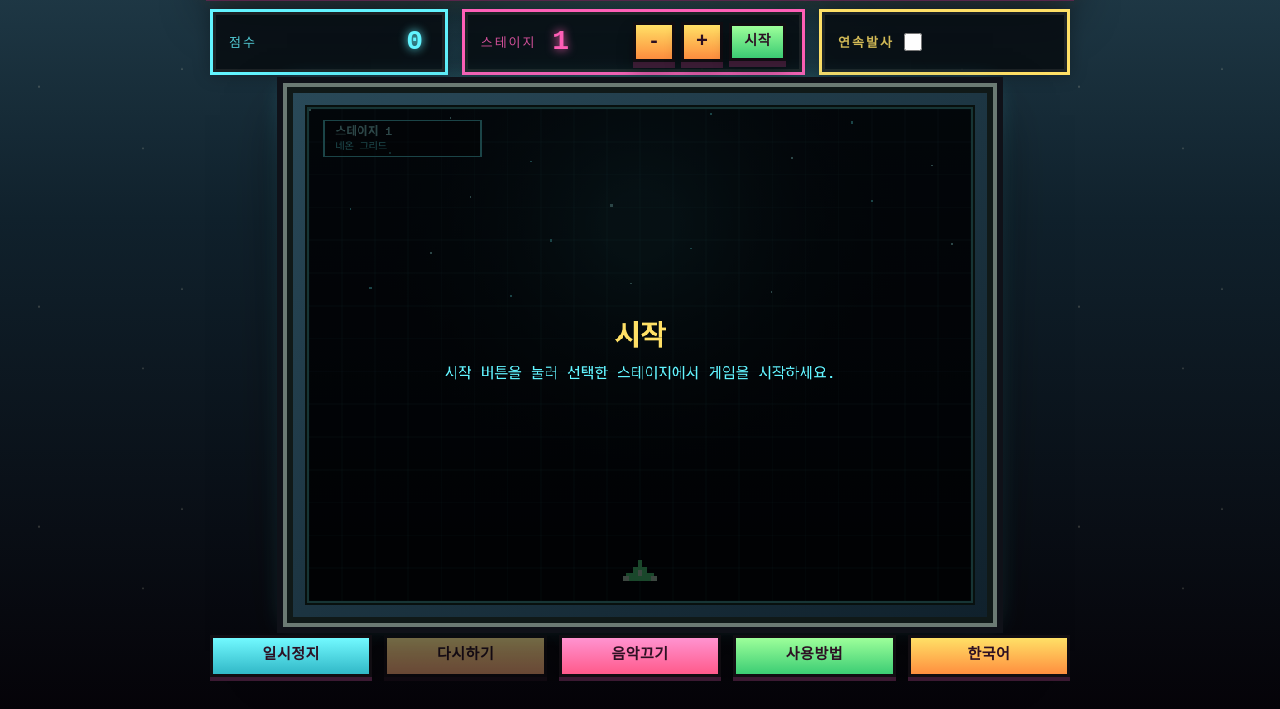
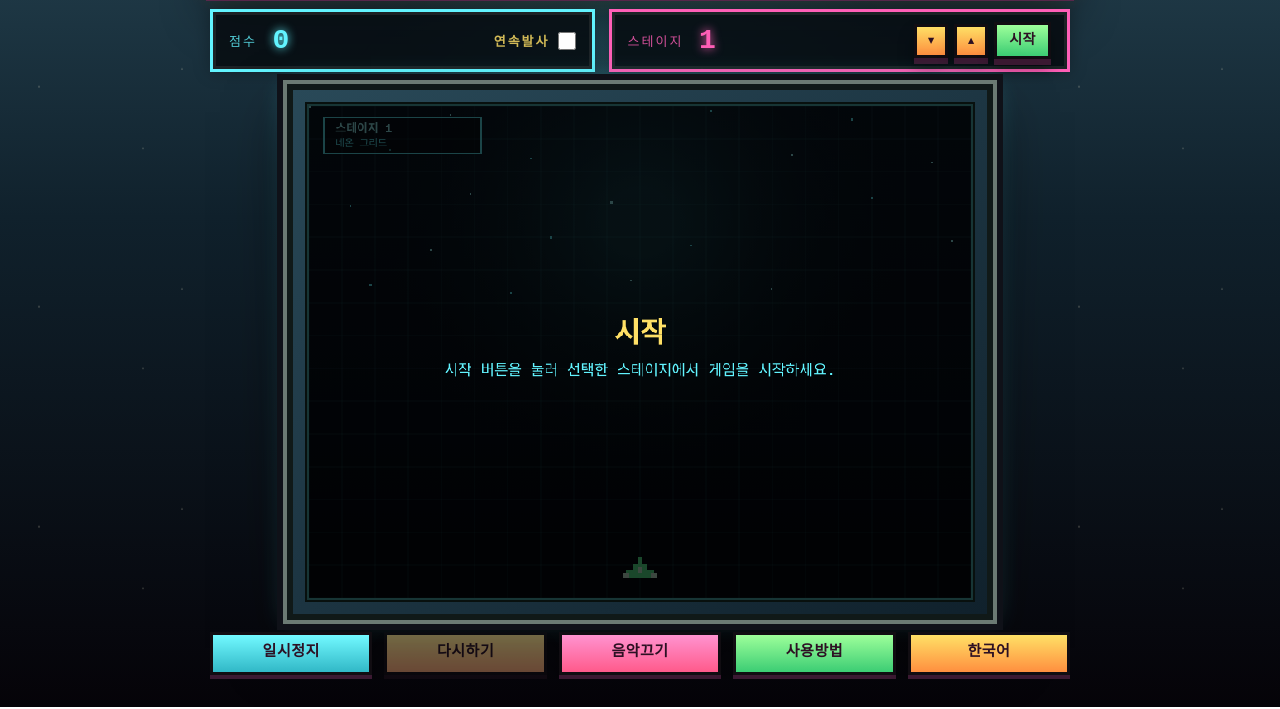
Before and after one commit to Enigma68khs/WebInvader, a plain HTML site: page index.html in a window 1280 px wide. Shown: the part 184-893 px from the top of the page. Drawn offline with Linux system fonts and the light colour scheme.

Commit message:
점수와 연속사격 HUD 통합

```diff
--- a/index.html
+++ b/index.html
@@ -19,20 +19,20 @@
             <div id="score" class="hud-panel">
                 <span class="hud-label">점수</span>
                 <span class="hud-value">0</span>
+                <label id="rapid-fire-control" class="toggle-control">
+                    <span id="rapid-fire-label" class="hud-label">연속발사</span>
+                    <input id="rapid-fire-checkbox" type="checkbox">
+                </label>
             </div>
             <div id="stage" class="hud-panel">
                 <span class="hud-label">스테이지</span>
                 <span class="hud-value">1</span>
                 <div class="stage-config" aria-label="시작 스테이지 선택">
-                    <button id="stage-down-btn" class="stage-step-btn" type="button" aria-label="스테이지 감소">-</button>
-                    <button id="stage-up-btn" class="stage-step-btn" type="button" aria-label="스테이지 증가">+</button>
+                    <button id="stage-down-btn" class="stage-step-btn" type="button" aria-label="스테이지 감소">▾</button>
+                    <button id="stage-up-btn" class="stage-step-btn" type="button" aria-label="스테이지 증가">▴</button>
                     <button id="start-btn" class="stage-start-btn" type="button">시작</button>
                 </div>
             </div>
-            <label id="rapid-fire-control" class="hud-panel toggle-control">
-                <span id="rapid-fire-label" class="hud-label">연속발사</span>
-                <input id="rapid-fire-checkbox" type="checkbox">
-            </label>
         </div>
         <div class="screen-shell">
             <canvas id="game-canvas" width="800" height="600"></canvas>
--- a/styles.css
+++ b/styles.css
@@ -159,7 +159,7 @@ body::after {
 
 #top-ui {
     display: grid;
-    grid-template-columns: minmax(160px, 0.9fr) minmax(320px, 1.3fr) minmax(180px, 0.95fr);
+    grid-template-columns: minmax(260px, 1fr) minmax(320px, 1.2fr);
     align-items: stretch;
     gap: 14px;
 }
@@ -185,7 +185,7 @@ body::after {
     display: inline-flex;
     align-items: center;
     gap: 8px;
-    padding: 10px 16px;
+    padding: 0;
     font: inherit;
     font-size: 13px;
     font-weight: 700;
@@ -194,8 +194,9 @@ body::after {
     white-space: nowrap;
     flex: 0 0 auto;
     color: var(--hud-yellow);
-    min-width: 190px;
+    min-width: 0;
     justify-content: space-between;
+    margin-left: auto;
 }
 
 .toggle-control input {
@@ -272,9 +273,9 @@ body::after {
 }
 
 .stage-step-btn {
-    width: 42px;
-    padding: 7px 0;
-    font-size: 20px;
+    width: 34px;
+    padding: 6px 0;
+    font-size: 16px;
     line-height: 1;
 }
 
```
